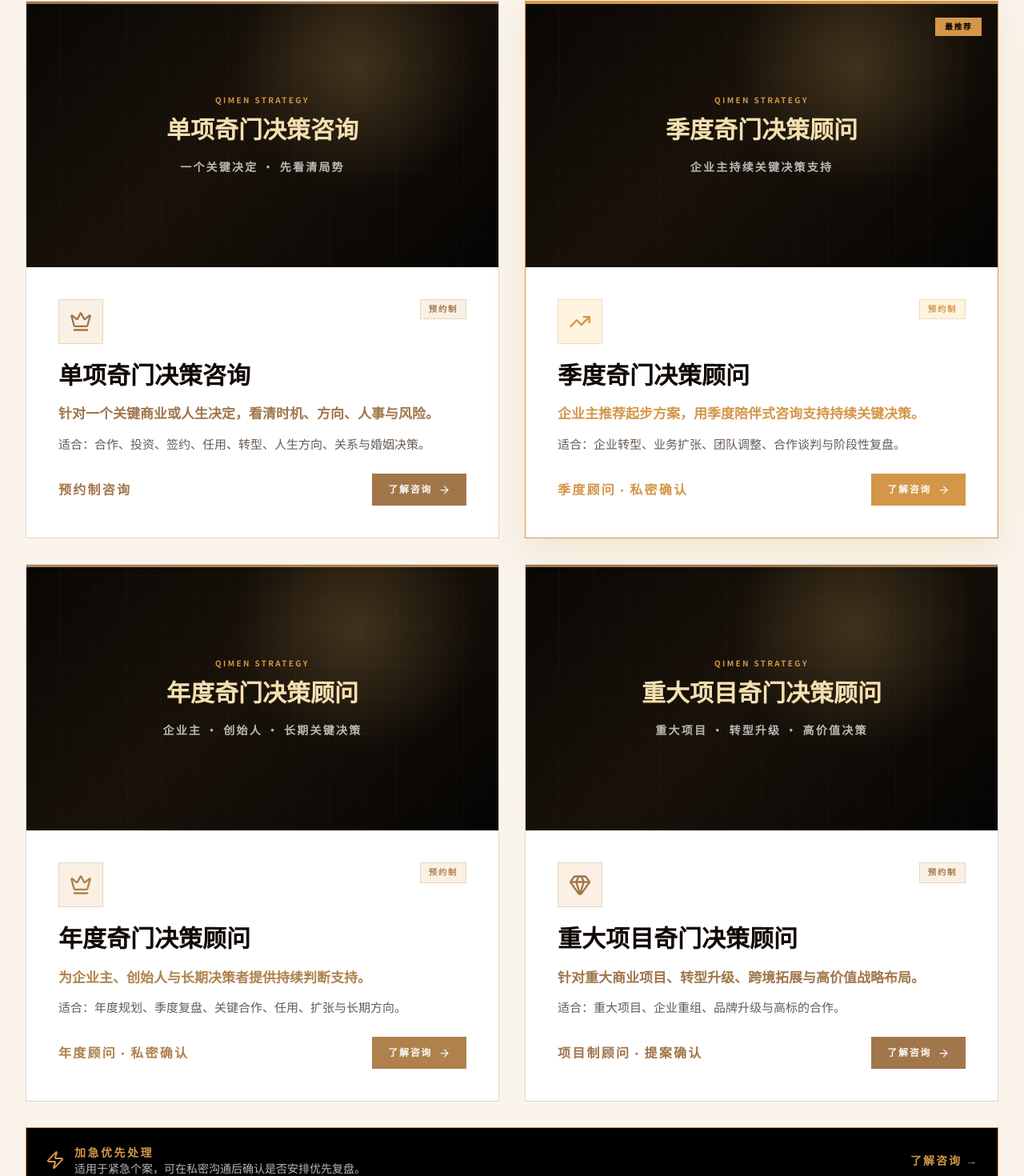
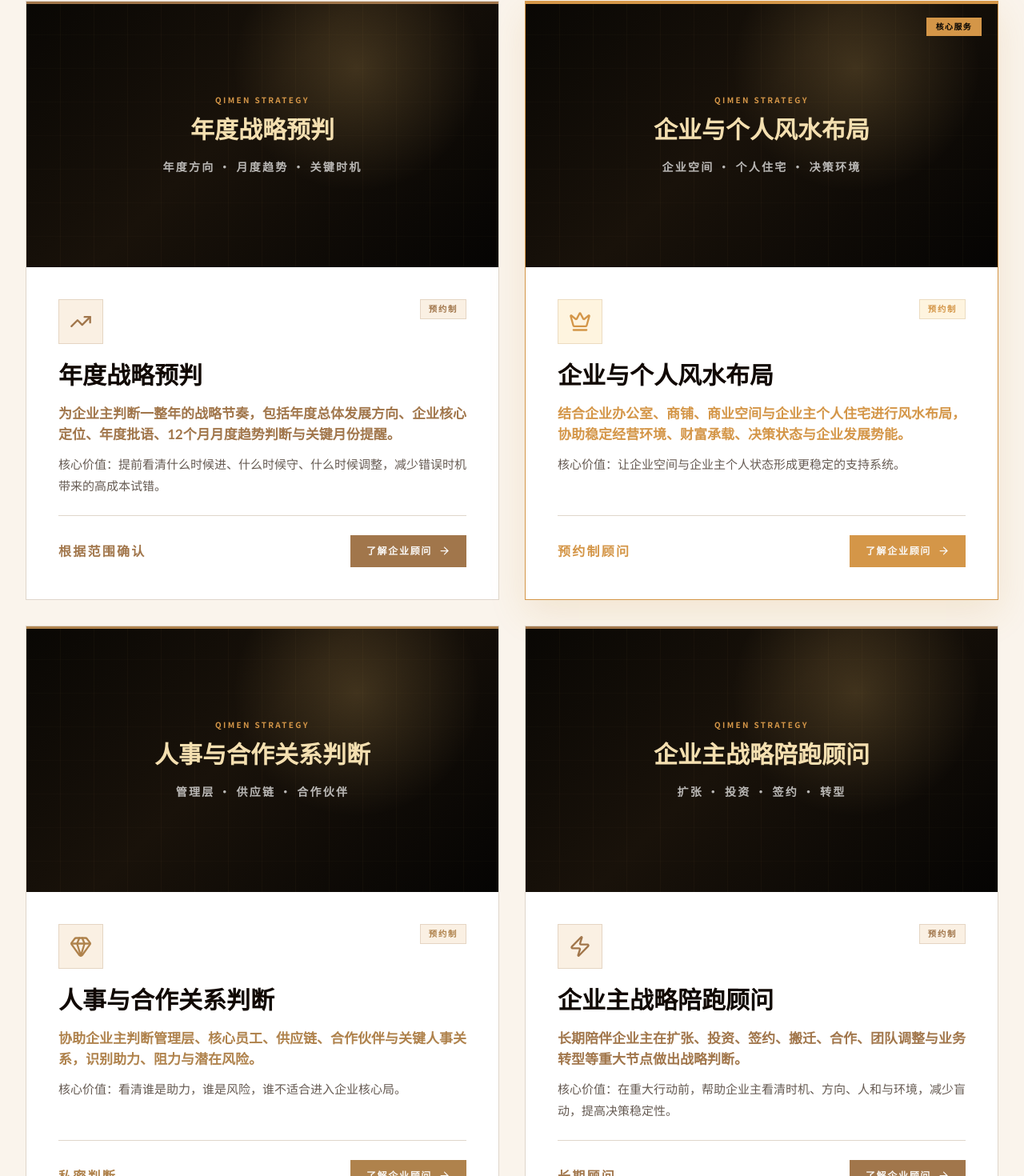
Before and after one commit to BODHIWONG/qmfeng-website, a Next.js app: page / in a window 1280 px wide. Shown: the part 2638-4108 px from the top of the page at 80% size. Built offline with nearby package versions, Linux system fonts and the light colour scheme.

Commit message:
Rebuild homepage services for enterprise strategic advisory

```diff
--- a/components/service-cards.tsx
+++ b/components/service-cards.tsx
@@ -37,44 +37,45 @@ type ServiceCard = {
 const services: ServiceCard[] = [
   {
     id: 1,
-    icon: Crown,
-    titleZh: "单项奇门决策咨询",
-    titleEn: "Single Qimen Strategy Session",
-    visualZh: "单项奇门决策咨询",
-    visualEn: "Single Qimen Strategy Session",
-    visualSubZh: "一个关键决定 · 先看清局势",
-    visualSubEn: "One Critical Decision · See the Situation First",
-    painZh: "针对一个关键商业或人生决定，看清时机、方向、人事与风险。",
+    icon: TrendingUp,
+    titleZh: "年度战略预判",
+    titleEn: "Annual Strategic Forecast",
+    visualZh: "年度战略预判",
+    visualEn: "Annual Strategic Forecast",
+    visualSubZh: "年度方向 · 月度趋势 · 关键时机",
+    visualSubEn: "Annual Direction · Monthly Trends · Key Timing",
+    painZh:
+      "为企业主判断一整年的战略节奏，包括年度总体发展方向、企业核心定位、年度批语、12个月月度趋势判断与关键月份提醒。",
     painEn:
-      "For one critical business or life decision, clarify timing, direction, people dynamics and risk.",
-    audienceZh: "适合：合作、投资、签约、任用、转型、人生方向、关系与婚姻决策。",
+      "A yearly strategic reading for business owners, covering overall development direction, core positioning, annual guidance, monthly trend reading and key timing reminders.",
+    audienceZh: "核心价值：提前看清什么时候进、什么时候守、什么时候调整，减少错误时机带来的高成本试错。",
     audienceEn:
-      "For partnership, investment, signing, key appointment, transition, life direction, relationship and marriage decisions.",
-    feeZh: "预约制咨询",
-    feeEn: "Private Session",
-    href: "/decision",
+      "Core value: know when to move, hold, adjust and avoid high-cost decisions caused by wrong timing.",
+    feeZh: "根据范围确认",
+    feeEn: "Based on Scope",
+    href: "/enterprise-strategic-advisory",
     accentColor: "oklch(0.60 0.08 65)",
     accentBg: "oklch(0.96 0.02 75)",
     accentBorder: "oklch(0.88 0.03 70)",
   },
   {
     id: 2,
-    icon: TrendingUp,
-    titleZh: "季度奇门决策顾问",
-    titleEn: "Quarterly Qimen Strategy Advisory",
-    visualZh: "季度奇门决策顾问",
-    visualEn: "Quarterly Qimen Strategy Advisory",
-    visualSubZh: "企业主持续关键决策支持",
-    visualSubEn: "Ongoing Support for Business Decisions",
-    painZh: "企业主推荐起步方案，用季度陪伴式咨询支持持续关键决策。",
+    icon: Crown,
+    titleZh: "企业与个人风水布局",
+    titleEn: "Feng Shui Alignment for Business & Founder",
+    visualZh: "企业与个人风水布局",
+    visualEn: "Business & Founder Feng Shui Alignment",
+    visualSubZh: "企业空间 · 个人住宅 · 决策环境",
+    visualSubEn: "Business Space · Residence · Decision Environment",
+    painZh:
+      "结合企业办公室、商铺、商业空间与企业主个人住宅进行风水布局，协助稳定经营环境、财富承载、决策状态与企业发展势能。",
     painEn:
-      "The recommended starting point for business owners who need ongoing decision support across a quarter.",
-    audienceZh: "适合：企业转型、业务扩张、团队调整、合作谈判与阶段性复盘。",
-    audienceEn:
-      "For business transition, expansion, team adjustment, negotiation and quarterly decision review.",
-    feeZh: "季度顾问 · 私密确认",
-    feeEn: "Private Arrangement",
-    href: "/qimen-strategy-business",
+      "A combined Feng Shui review of the business space and the founder's personal residence to support decision clarity, wealth flow, stability and business momentum.",
+    audienceZh: "核心价值：让企业空间与企业主个人状态形成更稳定的支持系统。",
+    audienceEn: "Core value: align the business environment and the founder's personal field to support more stable growth.",
+    feeZh: "预约制顾问",
+    feeEn: "By Appointment",
+    href: "/enterprise-strategic-advisory",
     accentColor: "oklch(0.72 0.12 70)",
     accentBg: "oklch(0.97 0.03 85)",
     accentBorder: "oklch(0.90 0.04 80)",
@@ -82,44 +83,45 @@ const services: ServiceCard[] = [
   },
   {
     id: 3,
-    icon: Crown,
-    titleZh: "年度奇门决策顾问",
-    titleEn: "Annual Qimen Strategy Advisory",
-    visualZh: "年度奇门决策顾问",
-    visualEn: "Annual Qimen Strategy Advisory",
-    visualSubZh: "企业主 · 创始人 · 长期关键决策",
-    visualSubEn: "Business Owners · Founders · Long-Term Decisions",
-    painZh: "为企业主、创始人与长期决策者提供持续判断支持。",
+    icon: Gem,
+    titleZh: "人事与合作关系判断",
+    titleEn: "People & Partnership Assessment",
+    visualZh: "人事与合作关系判断",
+    visualEn: "People & Partnership Assessment",
+    visualSubZh: "管理层 · 供应链 · 合作伙伴",
+    visualSubEn: "Management · Supply Chain · Partners",
+    painZh:
+      "协助企业主判断管理层、核心员工、供应链、合作伙伴与关键人事关系，识别助力、阻力与潜在风险。",
     painEn:
-      "Ongoing decision advisory support for business owners, founders and long-term decision makers.",
-    audienceZh: "适合：年度规划、季度复盘、关键合作、任用、扩张与长期方向。",
-    audienceEn:
-      "For annual planning, quarterly reviews, key partnerships, appointments, expansion and long-term direction.",
-    feeZh: "年度顾问 · 私密确认",
-    feeEn: "By Private Arrangement",
-    href: "/qimen-strategy-business",
+      "Assessment of management, key employees, suppliers, cooperation partners and important business relationships before deeper commitment.",
+    audienceZh: "核心价值：看清谁是助力，谁是风险，谁不适合进入企业核心局。",
+    audienceEn: "Core value: know who supports the business, who creates risk and who should not enter the core structure.",
+    feeZh: "私密判断",
+    feeEn: "Private Review",
+    href: "/enterprise-strategic-advisory",
     accentColor: "oklch(0.64 0.09 70)",
     accentBg: "oklch(0.96 0.02 75)",
     accentBorder: "oklch(0.88 0.03 70)",
   },
   {
     id: 4,
-    icon: Gem,
-    titleZh: "重大项目奇门决策顾问",
-    titleEn: "Major Project Qimen Strategy Advisory",
-    visualZh: "重大项目奇门决策顾问",
-    visualEn: "Major Project Qimen Strategy Advisory",
-    visualSubZh: "重大项目 · 转型升级 · 高价值决策",
-    visualSubEn: "Major Projects · Transformation · High-Value Decisions",
-    painZh: "针对重大商业项目、转型升级、跨境拓展与高价值战略布局。",
+    icon: Zap,
+    titleZh: "企业主战略陪跑顾问",
+    titleEn: "Founder Strategic Advisory",
+    visualZh: "企业主战略陪跑顾问",
+    visualEn: "Founder Strategic Advisory",
+    visualSubZh: "扩张 · 投资 · 签约 · 转型",
+    visualSubEn: "Expansion · Investment · Signing · Transformation",
+    painZh:
+      "长期陪伴企业主在扩张、投资、签约、搬迁、合作、团队调整与业务转型等重大节点做出战略判断。",
     painEn:
-      "For major business projects, transformation, cross-border expansion and high-value strategic moves.",
-    audienceZh: "适合：重大项目、企业重组、品牌升级与高标的合作。",
+      "Long-term strategic advisory support for founders during major decisions such as expansion, investment, relocation, cooperation, signing, restructuring and transformation.",
+    audienceZh: "核心价值：在重大行动前，帮助企业主看清时机、方向、人和与环境，减少盲动，提高决策稳定性。",
     audienceEn:
-      "For major projects, restructuring, brand transformation and high-value partnerships.",
-    feeZh: "项目制顾问 · 提案确认",
-    feeEn: "Proposal Based",
-    href: "/qimen-strategy-business",
+      "Core value: support the founder before major decisions with clearer timing, direction, people judgment and environmental awareness.",
+    feeZh: "长期顾问",
+    feeEn: "Retainer Advisory",
+    href: "/enterprise-strategic-advisory",
     accentColor: "oklch(0.60 0.08 65)",
     accentBg: "oklch(0.96 0.02 75)",
     accentBorder: "oklch(0.88 0.03 70)",
@@ -142,14 +144,14 @@ export default function ServiceCards() {
             className="mb-3 text-xs uppercase tracking-[0.25em]"
             style={{ fontFamily: "var(--font-lato), sans-serif", color: "oklch(0.60 0.08 65)" }}
           >
-            {t("奇门决策顾问方案", "Qimen Strategy Advisory Programs")}
+            {t("企业战略决策顾问服务", "Enterprise Strategic Decision Advisory")}
           </p>
 
           <h2
             className="mb-5 text-3xl font-bold leading-tight md:text-5xl"
             style={{ fontFamily: "var(--font-cormorant), var(--font-noto-serif), serif", color: "oklch(0.15 0.02 60)" }}
           >
-            {t("关键决定前，先看清局势", "See the Situation Clearly Before You Decide")}
+            {t("关键决策前，先看清全局", "See the Whole Game Before You Decide")}
           </h2>
 
           <p
@@ -157,8 +159,8 @@ export default function ServiceCards() {
             style={{ fontFamily: "var(--font-lato), var(--font-noto-sans), sans-serif", color: "oklch(0.42 0.02 60)" }}
           >
             {t(
-              "启明遁甲以 16 年奇门决策实战经验为根基，长期服务企业主与个人关键决策。所有咨询均为预约制，根据问题背景进行私密判断，费用将在沟通范围后确认。",
-              "Qimen Strategy is rooted in 16 years of practical Qimen decision advisory experience, serving business owners and individuals facing critical decisions. All sessions are by appointment; fees are confirmed after private context review."
+              "启明遁甲以 16 年奇门决策实战经验为根基，结合年度战略预判、企业与个人风水布局、人事合作关系判断及重大决策陪跑，长期服务企业主、创始人与关键决策者。",
+              "QIMEN STRATEGY supports business owners, founders and key decision-makers through annual strategic forecasting, business and personal Feng Shui alignment, people and partnership assessment, and major decision advisory."
             )}
           </p>
         </motion.div>
@@ -179,7 +181,7 @@ export default function ServiceCards() {
             >
               {service.recommended && (
                 <div className="absolute right-5 top-5 z-20 bg-[oklch(0.72_0.12_70)] px-3 py-1 text-[0.62rem] font-bold uppercase tracking-[0.14em] text-black">
-                  {t("最推荐", "Most Recommended")}
+                  {t("核心服务", "Core Service")}
                 </div>
               )}
 
@@ -254,7 +256,7 @@ export default function ServiceCards() {
                   {t(service.audienceZh, service.audienceEn)}
                 </p>
 
-                <div className="mt-auto flex items-center justify-between gap-4">
+                <div className="mt-auto flex items-center justify-between gap-4 border-t border-[oklch(0.88_0.018_70)] pt-6">
                   <p
                     className="text-sm font-bold uppercase tracking-[0.14em] md:text-base"
                     style={{ fontFamily: "var(--font-lato), sans-serif", color: service.accentColor }}
@@ -267,7 +269,7 @@ export default function ServiceCards() {
                     className="inline-flex items-center justify-center gap-2 px-5 py-3 text-xs font-bold uppercase tracking-[0.14em] transition-all duration-300 hover:opacity-90 hover:shadow-[0_10px_25px_rgba(0,0,0,0.12)]"
                     style={{ fontFamily: "var(--font-lato), sans-serif", background: service.accentColor, color: "oklch(0.98 0.005 75)" }}
                   >
-                    {t("了解咨询", "View Consultation")}
+                    {t("了解企业顾问", "View Advisory")}
                     <ArrowRight size={15} />
                   </Link>
                 </div>
@@ -281,18 +283,18 @@ export default function ServiceCards() {
             <Zap className="text-[oklch(0.72_0.12_70)]" size={24} />
             <div>
               <p className="text-sm font-bold uppercase tracking-[0.18em] text-[oklch(0.72_0.12_70)]">
-                {t("加急优先处理", "Priority Review Available")}
+                {t("企业主私人战略顾问", "Private Founder Strategic Advisory")}
               </p>
               <p className="text-sm text-white/72">
-                {t("适用于紧急个案，可在私密沟通后确认是否安排优先复盘。", "For urgent cases, priority review may be arranged after private context review.")}
+                {t("适用于年度预判、企业风水、人事合作判断与重大决策陪跑。", "For annual strategy, Feng Shui alignment, people assessment and major decision advisory.")}
               </p>
             </div>
           </div>
           <Link
-            href="/qimen-strategy-business"
+            href="/enterprise-strategic-advisory"
             className="text-sm font-bold uppercase tracking-[0.14em] text-[oklch(0.72_0.12_70)] transition hover:text-white"
           >
-            {t("了解咨询", "View Consultation")} →
+            {t("查看企业战略顾问", "View Enterprise Advisory")} →
           </Link>
         </div>
       </div>
```
